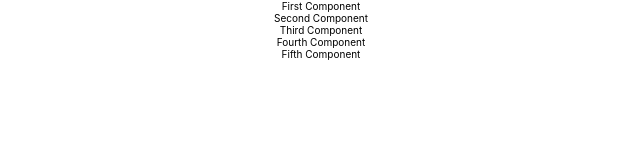
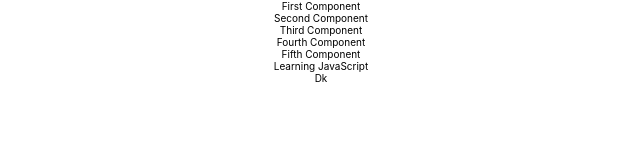
Before and after one commit to diwakar491/react-fundamentals, a React (Create React App) app: page / in a window 1280 px wide. Shown: the top 160 px of the page, without its empty margins (319-959 px from the left). Built offline with nearby package versions, Linux system fonts and the light colour scheme.

Commit message:
Learning Javascript

```diff
--- a/src/components/learning-examples/LearningComponent.jsx
+++ b/src/components/learning-examples/LearningComponent.jsx
@@ -3,6 +3,7 @@
 import ThirdComponent from './ThirdComponent';
 import FourthComponent from './FourthComponent';
 import {FifthComponent} from './FirstComponent';
+import LearningJavaScript from './LearningJavaScript';
 
 
 function LearningComponents() {
@@ -13,6 +14,7 @@
         <ThirdComponent/>
         <FourthComponent/>
         <FifthComponent/>
+        <LearningJavaScript/>
       </div>
     );
   }
--- /dev/null
+++ b/src/components/learning-examples/LearningJavaScript.jsx
@@ -0,0 +1,14 @@
+const Person = {
+    name : "Dk"
+}
+
+
+export default function LearningJavaScript(){
+
+    return(
+        <div>
+        <div>Learning JavaScript</div>
+        <div>{Person.name}</div>
+        </div>
+    )
+}
```
